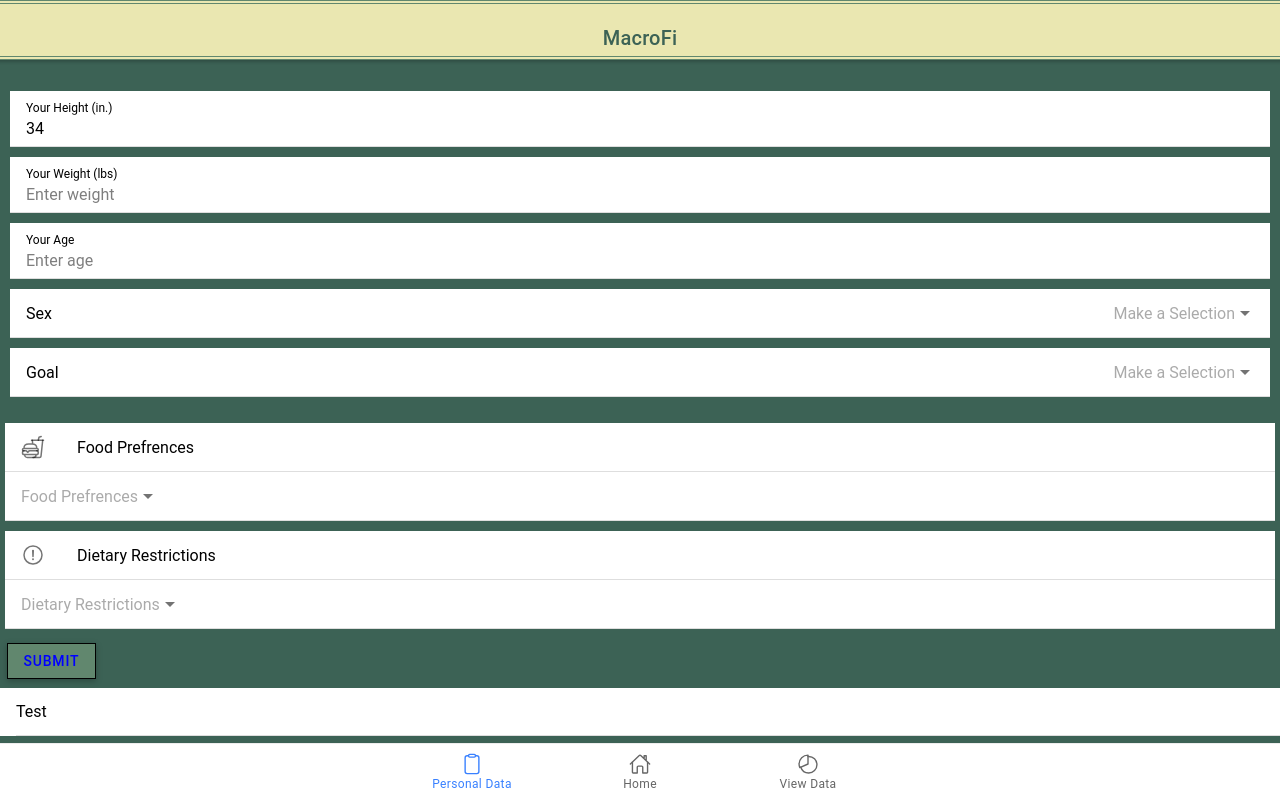
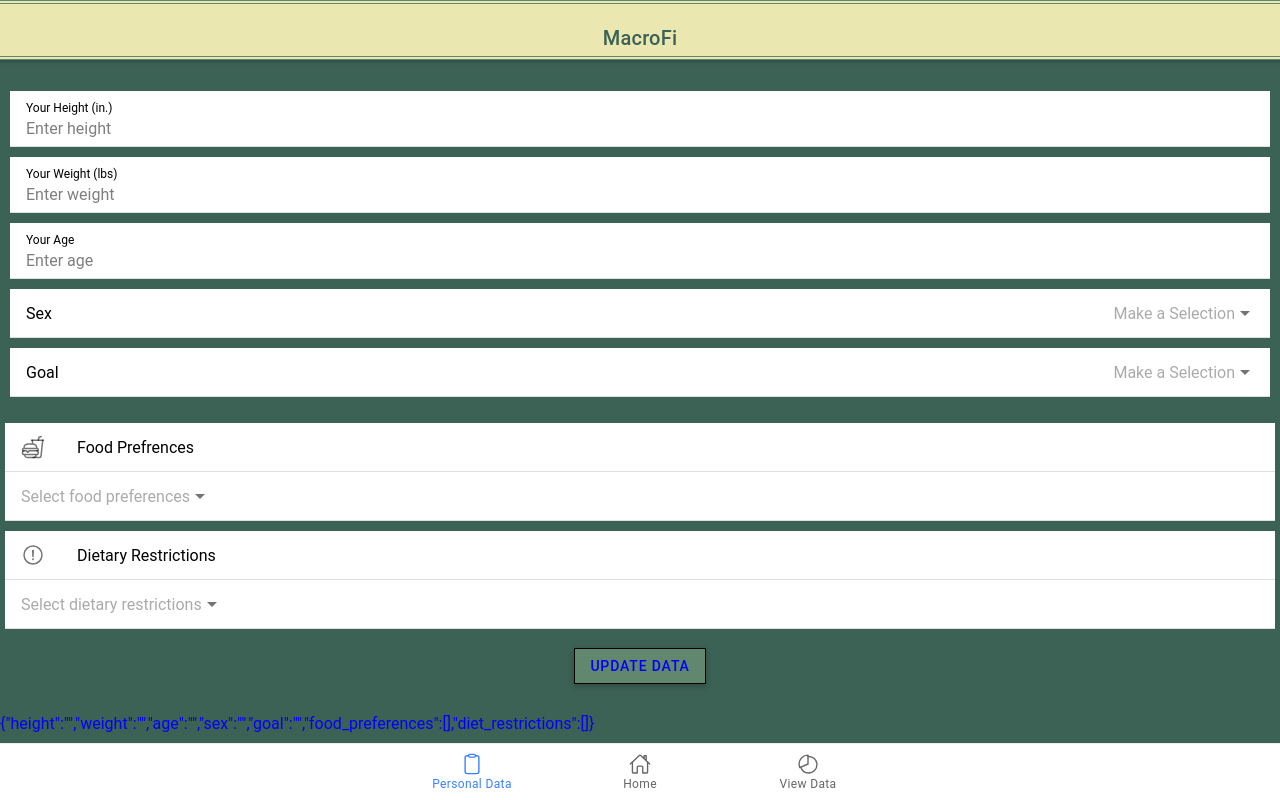
Before and after one commit to MacroFi/MacroFiApp, a React (Create React App) app: page /PeronalDataTab in a window 1280 px wide. Built offline with nearby package versions, Linux system fonts and the light colour scheme.

Commit message:
Collected all data in a single JSON object

```diff
--- a/src/components/PersonalDataInput.tsx
+++ b/src/components/PersonalDataInput.tsx
@@ -18,32 +18,79 @@ import { fastFoodOutline, alertCircleOutline } from 'ionicons/icons';
 
 const PersonalDataInput: React.FC = () => {
 
-  const [personalData, setPersonalData] = useState<Object>({});
+  const foodPrefAlertOptions = {
+    header: 'Food Preferences',
+    subHeader: 'Select all that apply',
+  };
+  const dietRestrAlertOptions = {
+    header: 'Dietary Restrictions',
+    subHeader: 'Select all that apply',
+  }
+
+  const sexPopoverOptions = {
+    message: 'Select Sex',
+  };
+
+  const goalPopoverOptions = {
+    message: 'Select Goal'
+  };
+
+  interface PersonalData {
+    height: string | number | null | undefined;
+    weight: string | number | null | undefined;
+    age: string | number | null | undefined;
+    sex: string | number | null | undefined;
+    goal: string;
+    food_preferences: Array<string>;
+    diet_restrictions: Array<string>;
+  }
+
+  const [personalData, setPersonalData] = useState<PersonalData>({
+    height: "",
+    weight: "",
+    age: "",
+    sex: "",
+    goal: "",
+    food_preferences: [],
+    diet_restrictions: [],
+  });
 
   const heightRef = useRef<HTMLIonInputElement>(null);
   const weightRef = useRef<HTMLIonInputElement>(null);
   const ageRef = useRef<HTMLIonInputElement>(null);
   const sexRef = useRef<HTMLIonSelectElement>(null);
   const goalRef = useRef<HTMLIonSelectElement>(null);
-  const foodPrefsRef = useRef<HTMLIonSelectElement>(null);
+  const foodPreferencesRef = useRef<HTMLIonSelectElement>(null);
+  const dietRestrictionsRef = useRef<HTMLIonSelectElement>(null);
+
+
 
   const collectData = () => {
-    console.log(heightRef.current?.value, typeof (heightRef.current?.value))
-    console.log(weightRef.current?.value, typeof (weightRef.current?.value))
-    console.log(ageRef.current?.value, typeof (ageRef.current?.value))
-    console.log(sexRef.current?.value, typeof (sexRef.current?.value))
-    console.log(goalRef.current?.value, typeof (goalRef.current?.value))
+
+    const data = {
+      height: heightRef.current?.value,
+      weight: weightRef.current?.value,
+      age: ageRef.current?.value,
+      sex: sexRef.current?.value,
+      goal: goalRef.current?.value,
+      food_preferences: foodPreferencesRef.current?.value,
+      diet_restrictions: dietRestrictionsRef.current?.value
+    };
+
+    setPersonalData(data);
+    console.log(data);
+    // TODO: Send data to backend
   }
+
 
   return (
     <React.Fragment>
       <IonGrid class="ion-padding-vertical">
-
         <IonRow>
           <IonCol>
             <IonItem>
               <IonLabel position="stacked">Your Height (in.)</IonLabel>
-              <IonInput placeholder="Enter height" type="number" ref={heightRef} value="34"></IonInput> {/* value props sets default value */}
+              <IonInput placeholder="Enter height" type="number" ref={heightRef} value={personalData.height}></IonInput> {/* value props sets default value */}
             </IonItem>
           </IonCol>
         </IonRow>
@@ -52,7 +99,7 @@ const PersonalDataInput: React.FC = () => {
           <IonCol>
             <IonItem>
               <IonLabel position="stacked">Your Weight (lbs)</IonLabel>
-              <IonInput placeholder="Enter weight" type="number" ref={weightRef}></IonInput>
+              <IonInput placeholder="Enter weight" type="number" ref={weightRef} value={personalData.weight}></IonInput>
             </IonItem>
           </IonCol>
         </IonRow>
@@ -61,7 +108,7 @@ const PersonalDataInput: React.FC = () => {
           <IonCol>
             <IonItem>
               <IonLabel position="stacked">Your Age</IonLabel>
-              <IonInput placeholder="Enter age" type="number" ref={ageRef}></IonInput>
+              <IonInput placeholder="Enter age" type="number" ref={ageRef} value={personalData.age}></IonInput>
             </IonItem>
           </IonCol>
         </IonRow>
@@ -70,7 +117,7 @@ const PersonalDataInput: React.FC = () => {
           <IonCol>
             <IonItem>
               <IonLabel>Sex</IonLabel>
-              <IonSelect placeholder="Make a Selection" interface="popover" ref={sexRef}>
+              <IonSelect placeholder="Make a Selection" interface="popover" interfaceOptions={sexPopoverOptions} ref={sexRef} value={personalData.sex}>
                 <IonSelectOption value="male">Male</IonSelectOption>
                 <IonSelectOption value="female">Female</IonSelectOption>
                 <IonSelectOption value="other">Other</IonSelectOption>
@@ -83,7 +130,7 @@ const PersonalDataInput: React.FC = () => {
           <IonCol>
             <IonItem>
               <IonLabel>Goal</IonLabel>
-              <IonSelect placeholder="Make a Selection" interface="popover" ref={goalRef}>
+              <IonSelect placeholder="Make a Selection" interface="popover" interfaceOptions={goalPopoverOptions} ref={goalRef} value={personalData.goal}>
                 <IonSelectOption value="loose">Loose Weight</IonSelectOption>
                 <IonSelectOption value="gain">Gain Weight</IonSelectOption>
                 <IonSelectOption value="bulk">Bulk</IonSelectOption>
@@ -92,7 +139,6 @@ const PersonalDataInput: React.FC = () => {
             </IonItem>
           </IonCol>
         </IonRow>
-
       </IonGrid>
 
       <IonGrid>
@@ -102,7 +148,7 @@ const PersonalDataInput: React.FC = () => {
         </IonItem>
 
         <IonItem>
-          <IonSelect placeholder="Food Prefrences" multiple={true} ref={foodPrefsRef}>
+          <IonSelect placeholder="Select food preferences" multiple={true} interfaceOptions={foodPrefAlertOptions} ref={foodPreferencesRef} value={personalData.food_preferences}>
             <IonSelectOption value="american">American</IonSelectOption>
             <IonSelectOption value="mexican">Mexican</IonSelectOption>
             <IonSelectOption value="chinese">Chinese</IonSelectOption>
@@ -119,7 +165,7 @@ const PersonalDataInput: React.FC = () => {
         </IonItem>
 
         <IonItem>
-          <IonSelect placeholder="Dietary Restrictions" multiple={true} ref={foodPrefsRef}>
+          <IonSelect placeholder="Select dietary restrictions" multiple={true} interfaceOptions={dietRestrAlertOptions} ref={dietRestrictionsRef} value={personalData.diet_restrictions}>
             <IonSelectOption value="vegetarian">Vegetarian</IonSelectOption>
             <IonSelectOption value="vegan">Vegan</IonSelectOption>
             <IonSelectOption value="keto">Keto</IonSelectOption>
@@ -130,17 +176,21 @@ const PersonalDataInput: React.FC = () => {
             <IonSelectOption value="no-soy">NO Soy</IonSelectOption>
           </IonSelect>
         </IonItem>
-
       </IonGrid>
 
+      <IonGrid>
+        <IonRow>
+          <IonCol className="ion-text-center">
+            <IonButton onClick={collectData}>
+              Update Data
+            </IonButton>
+          </IonCol>
+        </IonRow>
+      </IonGrid>
 
-      <IonRow>
-        <IonCol className="ion-text-left">
-          <IonButton onClick={collectData}>
-            Submit
-          </IonButton>
-        </IonCol>
-      </IonRow>
+      <p>
+        {JSON.stringify(personalData)}
+      </p>
     </React.Fragment>
 
   );
```
